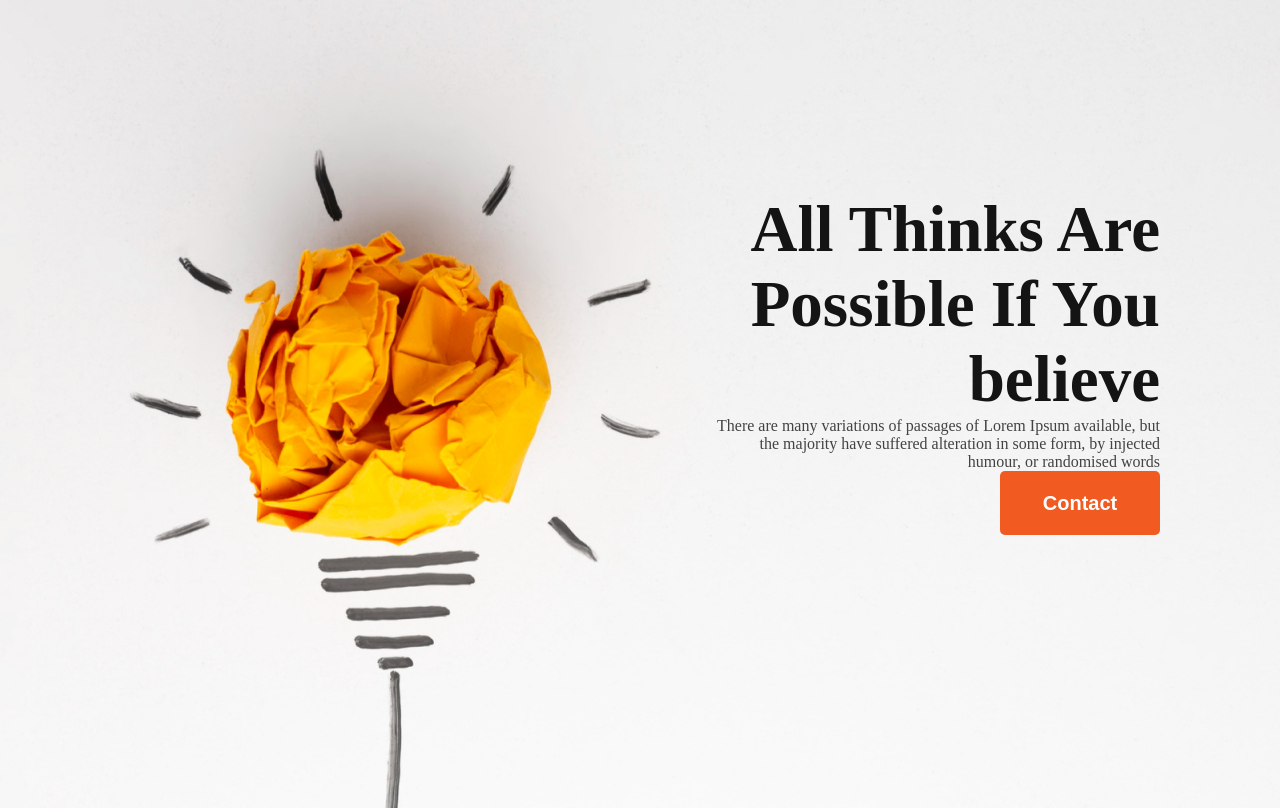
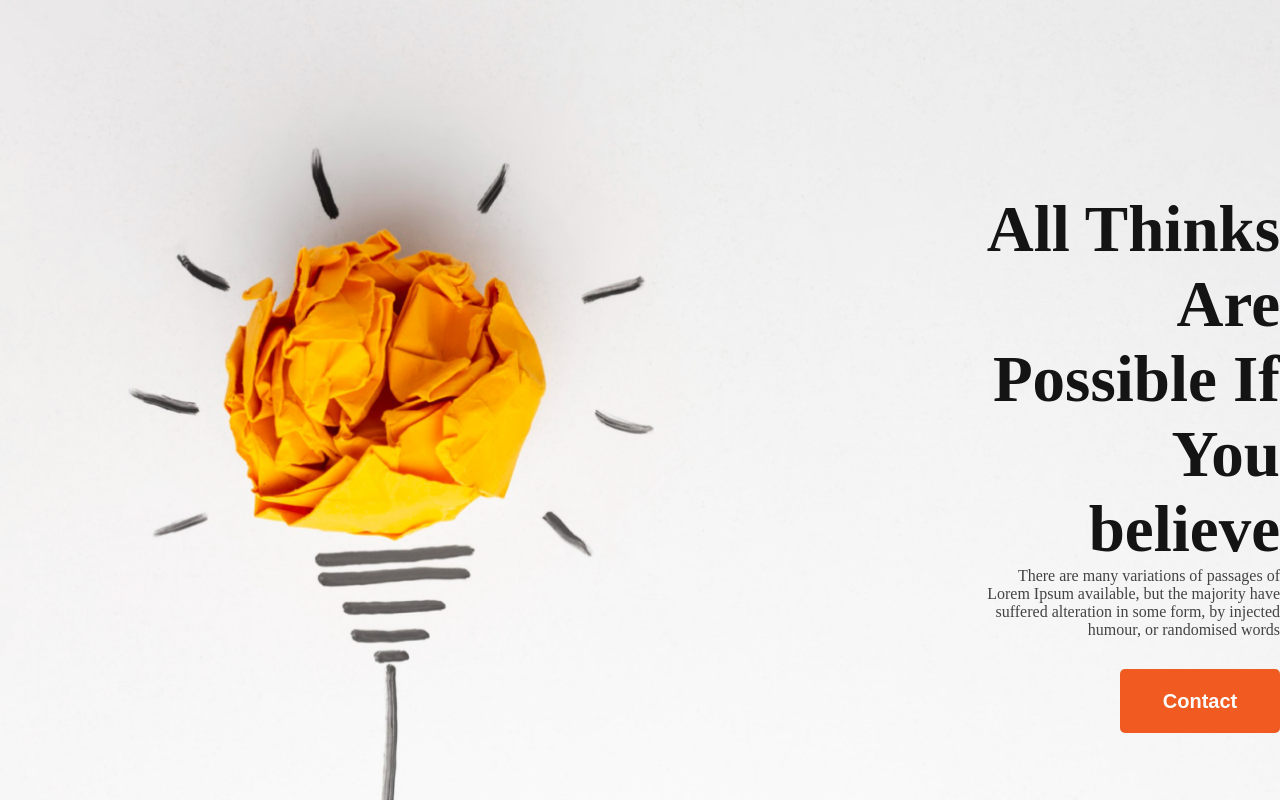
Before and after one commit to bkuddin/portfolio, a plain HTML site: page index.html in a window 1280 px wide. Drawn offline with Linux system fonts and the light colour scheme.

Commit message:
HTML & CSS Code Updated for cover photo and postion

```diff
--- a/index.html
+++ b/index.html
@@ -12,7 +12,7 @@
 
         <!-- Banner Section -->
         <div class="banner">
-            <div></div>
+
            <div class="banner-info">
             <h1 class="banner-title">All Thinks Are Possible If You believe</h1>
             <p class="banner-description">There are many variations of passages of Lorem Ipsum available, but the majority have suffered alteration in some form, by injected humour, or randomised words</p>
--- a/style.css
+++ b/style.css
@@ -5,18 +5,17 @@
 
 .banner{
     display: flex;
-    justify-content: space-between;
-    gap: 100px;
     background-image: url(/images/banner/banner1.png);
     background-repeat: no-repeat;
-    height: 808px;
+    background-size: cover;
+    height: 100vh;
 }
 
 .banner-info{
     margin-top: 15%;
     text-align: right;
     width: 450px;
-    margin-right: 120px;
+    margin-left: 980px;
 
 }
 .banner-title{
@@ -44,4 +43,5 @@ font-weight: 600;
 border-radius: 5px;
 border: 0;
 background: #F15B22;
+margin-top: 30px;
 }
```
